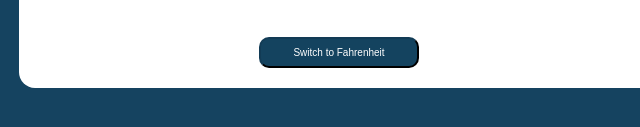
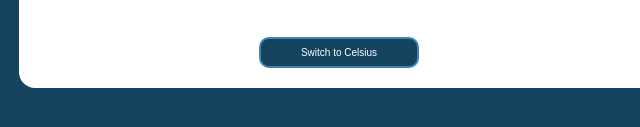
Before and after one commit to Thanish25/weather-app, a website: page public/index.html in a window 1280 px wide. Both pictures are taken after a click on the button "Switch to Fahrenheit". Shown: the part 633-760 px from the top of the page, 301-941 px from the left. Drawn offline with Linux system fonts and the light colour scheme; some packages are replaced by stand-ins of ours.

Commit message:
button fix

```diff
--- a/public/script.js
+++ b/public/script.js
@@ -59,9 +59,15 @@ function setWeatherData(data, place) {
 }
 
 function switchUnits() {
-    if (weather_data[0] === 'N/A') return
-
-    if (document.getElementById("toggle").innerText === "Switch to Fahrenheit") {
+    if (weather_data[0] === 'N/A') {
+        if (document.getElementById("toggle").innerText === "Switch to Fahrenheit") {
+            document.getElementById('toggle').innerText = "Switch to Celsius"
+        }
+        else {
+            document.getElementById('toggle').innerText = "Switch to Fahrenheit"
+        }
+    }
+    else if (document.getElementById("toggle").innerText === "Switch to Fahrenheit") {
         let tempF = (((weather_data[0] * 9 / 5) + 32)).toFixed(1)
         let feelsLikeF = ((weather_data[1] * 9 / 5) + 32).toFixed(1)
         temperatureElement.innerHTML = tempF + " &deg;F"
--- a/public/styles.css
+++ b/public/styles.css
@@ -21,7 +21,7 @@ button {
     background-color: #14435F;
     color: white;
     border-radius: 10px;
-    border-color: #123B55;
+    border: 2px solid #61b1df9a;
     width: 10rem;
 }
 
```
